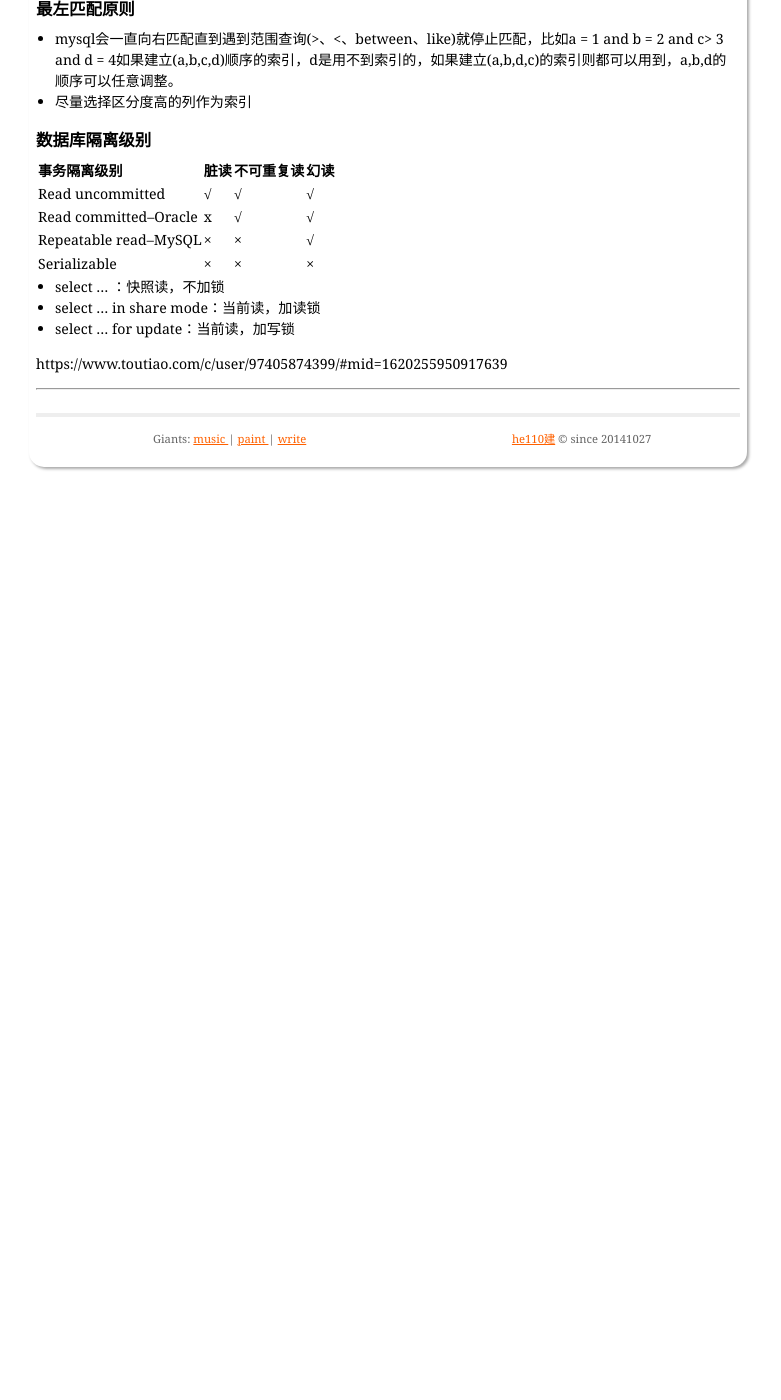
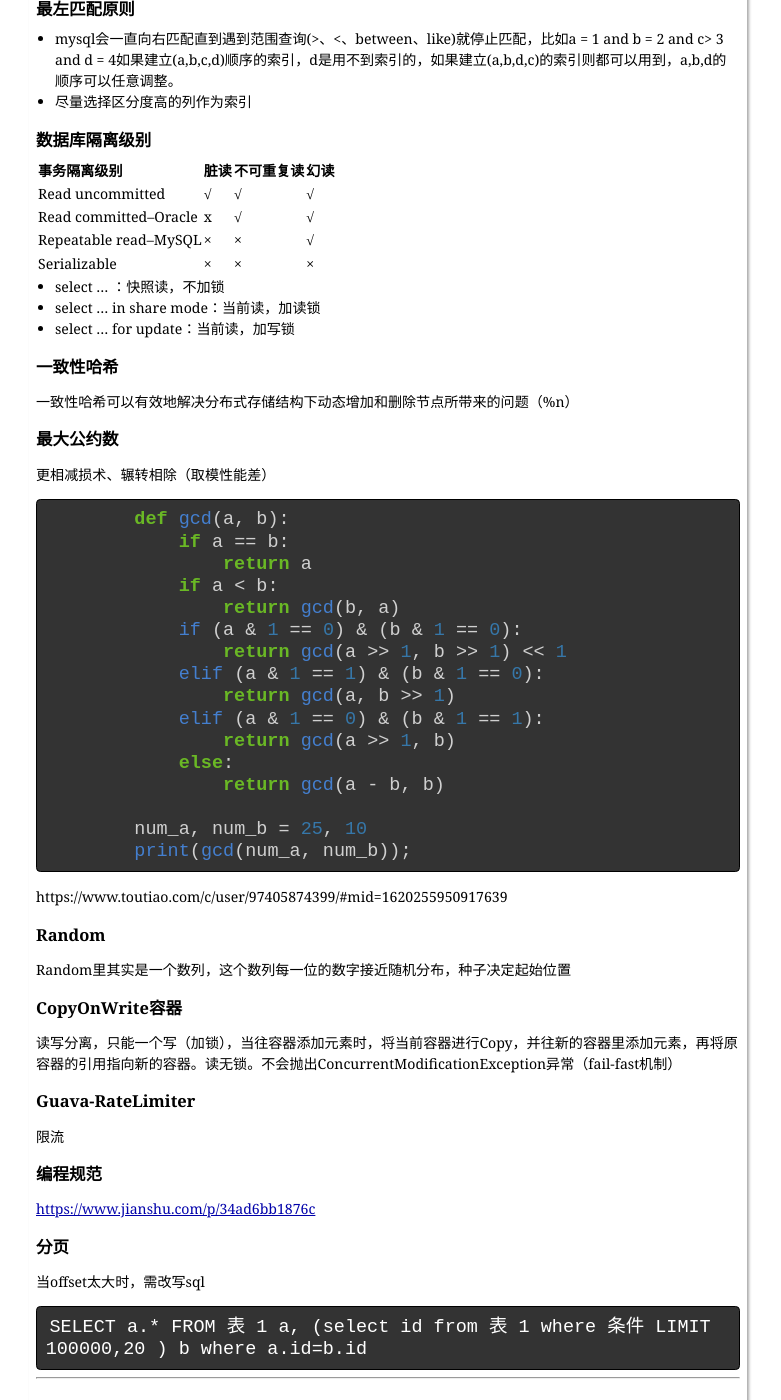
Before and after one commit to he110jian/he110jian.github.io, a Jekyll site: the page built from _posts/2019-01-15-JAVA.markdown, in a window 1280 px wide and 1400 px high, scrolled down 4516 px. Shown: the whole window, without its empty margins (252-1033 px from the left). Built offline with Jekyll 4.4.1, drawn with Linux system fonts in a browser that asks for light colours; comment, search, counter and statistics services are not loaded; before the commit the page ends 4983 px from its top, so only the background shows below that.

Commit message:
2019年1月22日19:17:04

```diff
--- a/_posts/2019-01-15-JAVA.markdown
+++ b/_posts/2019-01-15-JAVA.markdown
@@ -222,8 +222,53 @@ http://blog.jobbole.com/111799/
 - select ... in share mode：当前读，加读锁
 - select ... for update：当前读，加写锁
 
+### 一致性哈希 ###
+一致性哈希可以有效地解决分布式存储结构下动态增加和删除节点所带来的问题（%n）
+
+### 最大公约数 ###
+更相减损术、辗转相除（取模性能差）
+
+{% highlight python %}
+
+	def gcd(a, b):
+	    if a == b:
+	        return a
+	    if a < b:
+	        return gcd(b, a)
+	    if (a & 1 == 0) & (b & 1 == 0):
+	        return gcd(a >> 1, b >> 1) << 1
+	    elif (a & 1 == 1) & (b & 1 == 0):
+	        return gcd(a, b >> 1)
+	    elif (a & 1 == 0) & (b & 1 == 1):
+	        return gcd(a >> 1, b)
+	    else:
+	        return gcd(a - b, b)
+
+	num_a, num_b = 25, 10
+	print(gcd(num_a, num_b));
+
+{% endhighlight %}
 
 https://www.toutiao.com/c/user/97405874399/#mid=1620255950917639
 
+### Random ###
+Random里其实是一个数列，这个数列每一位的数字接近随机分布，种子决定起始位置
+
+### CopyOnWrite容器 ###
+读写分离，只能一个写（加锁），当往容器添加元素时，将当前容器进行Copy，并往新的容器里添加元素，再将原容器的引用指向新的容器。读无锁。不会抛出ConcurrentModificationException异常（fail-fast机制）
+
+### Guava-RateLimiter ###
+限流
+
+### 编程规范 ###
+
+[https://www.jianshu.com/p/34ad6bb1876c](https://www.jianshu.com/p/34ad6bb1876c)
+
+### 分页 ###
+当offset太大时，需改写sql
+
+    SELECT a.* FROM 表 1 a, (select id from 表 1 where 条件 LIMIT 100000,20 ) b where a.id=b.id
+
+
 
 ---
```
